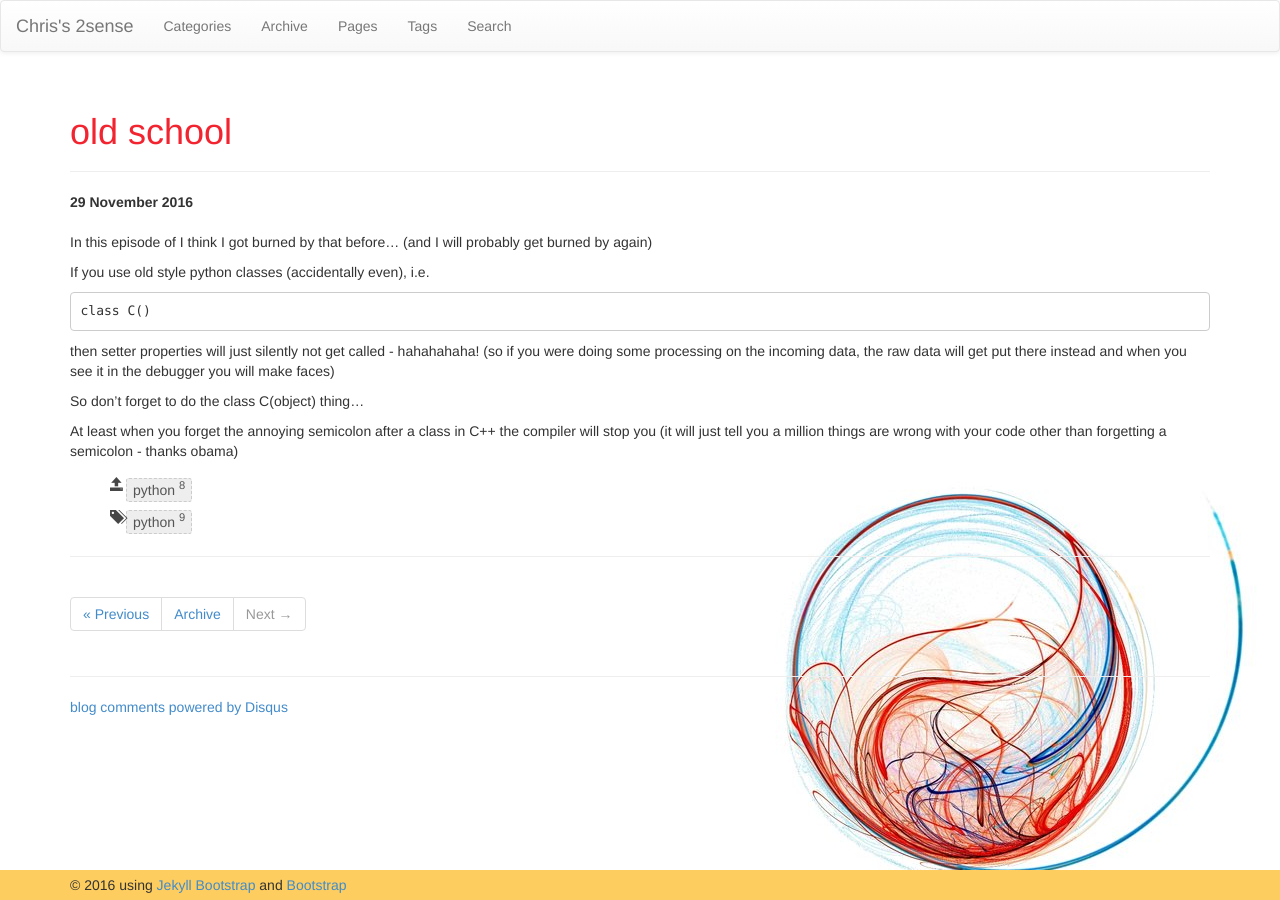
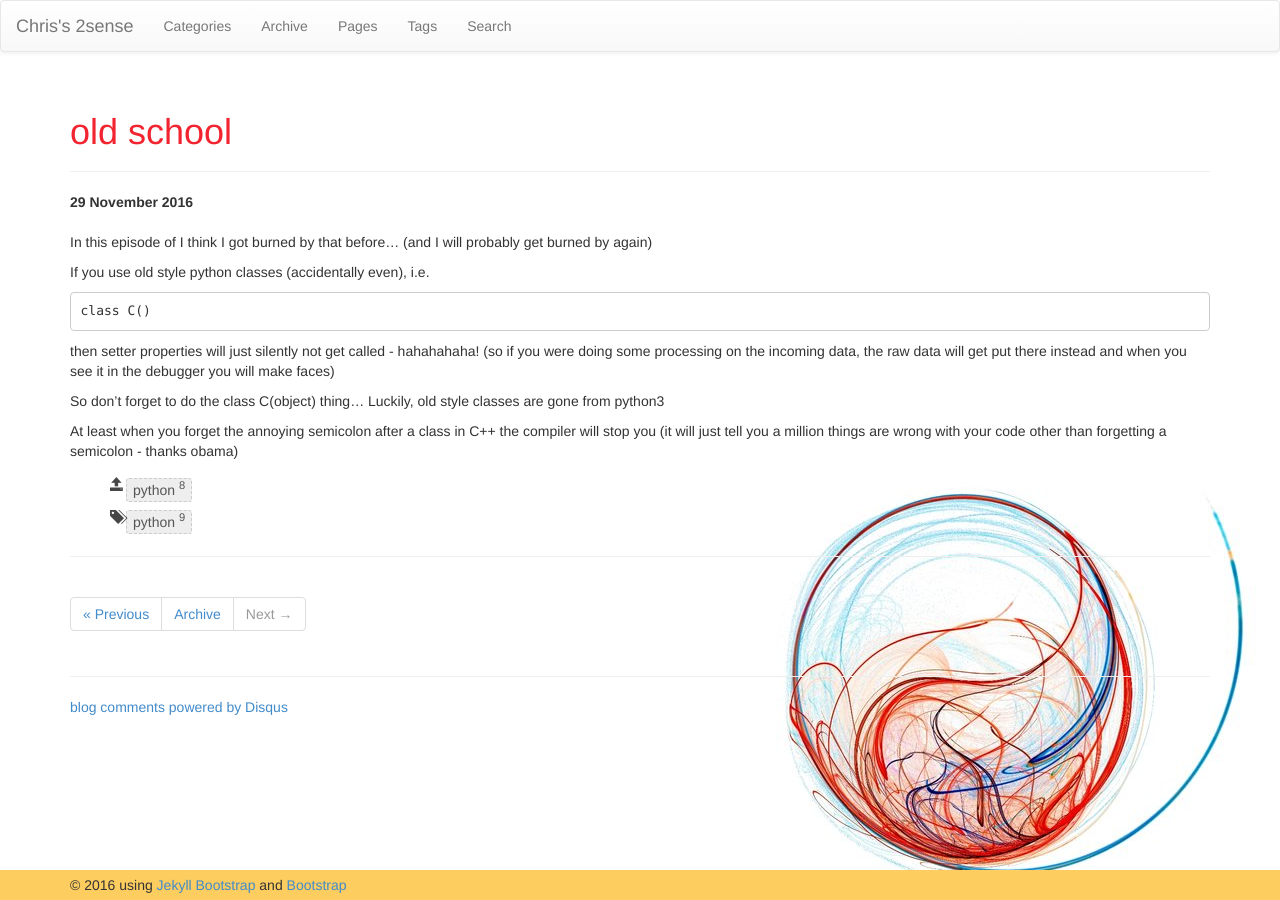
Before and after one commit to faizanvahevaria/chrisamow.github.io, a Jekyll site: the page built from _posts/2016-11-29-old-school.md, in a window 1280 px wide. Built offline with Jekyll 4.4.1, drawn with Linux system fonts in a browser that asks for light colours; nearby versions of some CDN libraries; comment, search, counter and statistics services are not loaded.

Commit message:
blog content

````diff
--- a/_posts/2016-11-29-old-school.md
+++ b/_posts/2016-11-29-old-school.md
@@ -15,6 +15,6 @@ class C()
 ```
 then setter properties will just silently not get called - hahahahaha!  (so if you were doing some processing on the incoming data, the raw data will get put there instead and when you see it in the debugger you will make faces)
 
-So don't forget to do the class C(object) thing...
+So don't forget to do the class C(object) thing... Luckily, old style classes are gone from python3
 
 At least when you forget the annoying semicolon after a class in C++ the compiler will stop you (it will just tell you a million things are wrong with your code other than forgetting a semicolon - thanks obama)
````
